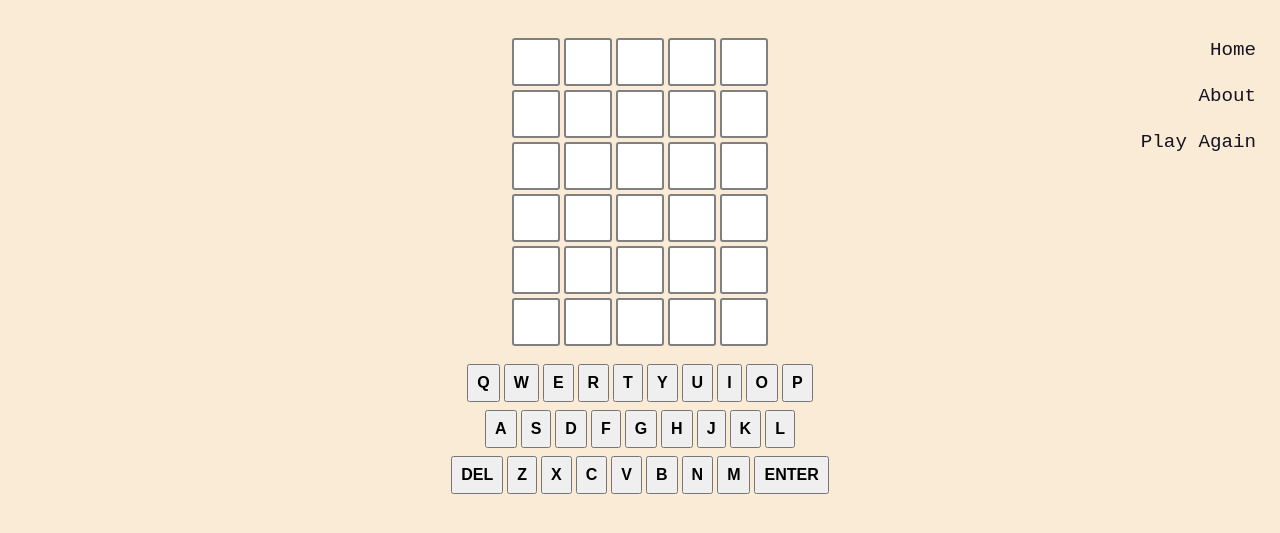
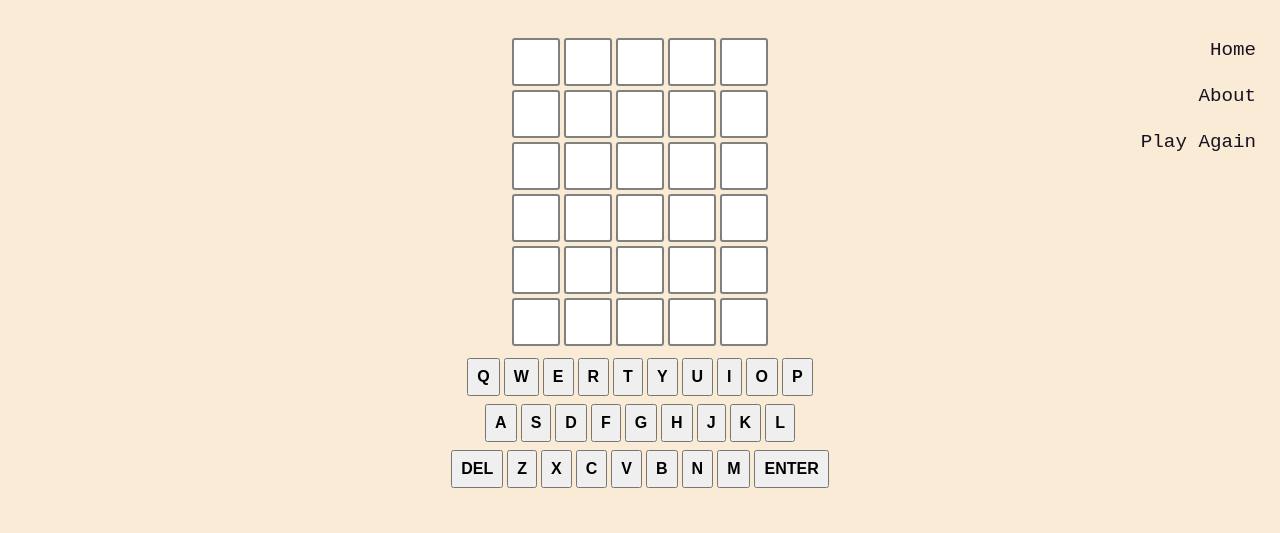
Before and after one commit to Zana-Fn/first-project, a website with bundled scripts: page wordle/index.html in a window 1280 px wide. Shown: the part 57-590 px from the top of the page. Built offline with nearby package versions, Linux system fonts and the light colour scheme; files whose address does not match are found by name.

Commit message:
fixed keyboard zone again

```diff
--- a/wordle/style.css
+++ b/wordle/style.css
@@ -63,19 +63,17 @@ body {
     display: flex;
 }
 
-section {
+/*section {
     position: relative;
-}
+}*/
 
 #keyboard-cont {
     margin: 1rem 0;
     display: flex;
     flex-direction: column;
     align-items: center;
-    position: absolute;
-    top: 100%;
-    right: 50%;
-    left: 50%;
+    position: relative;
+    bottom: 1%;
 }
 
 #keyboard-cont div {
```
